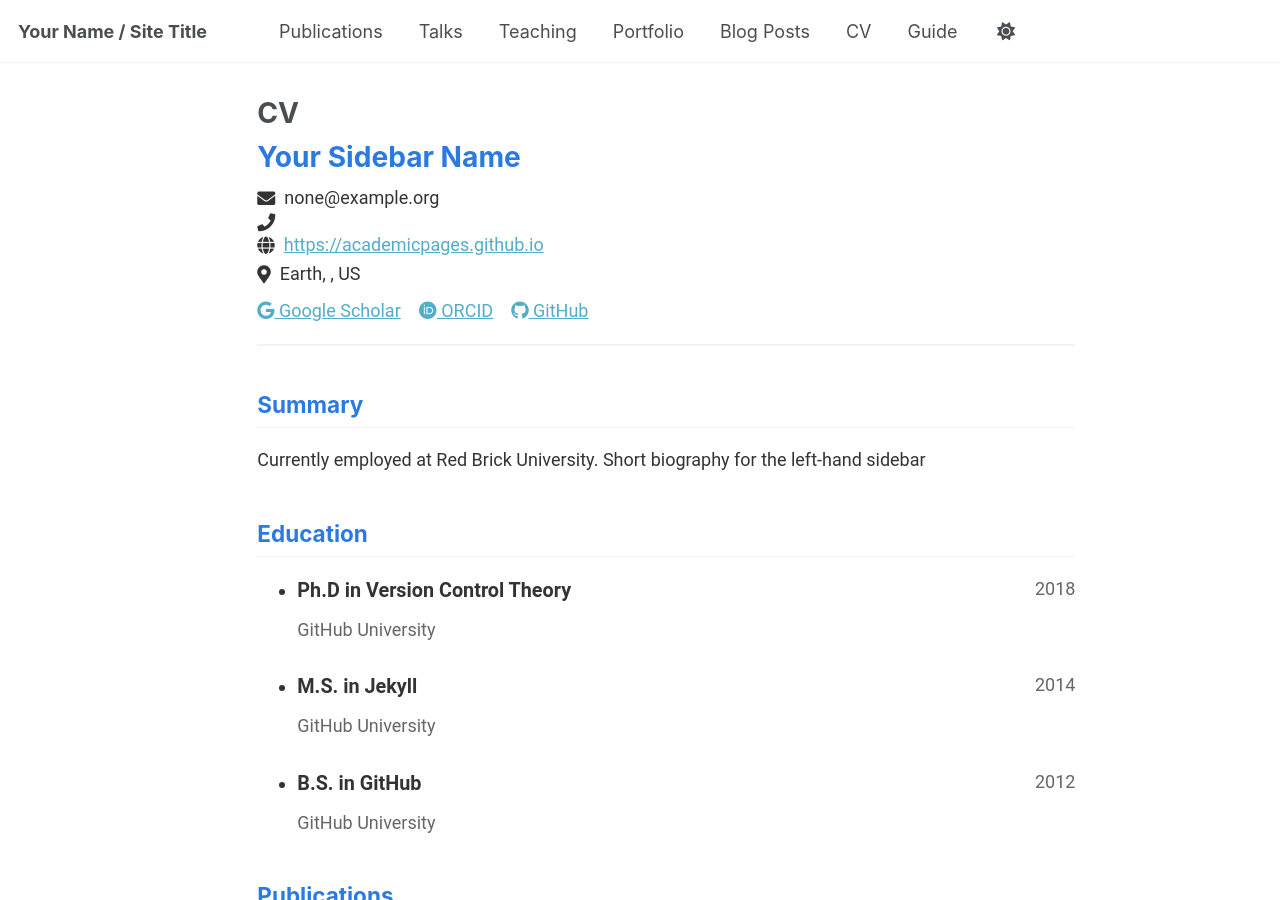
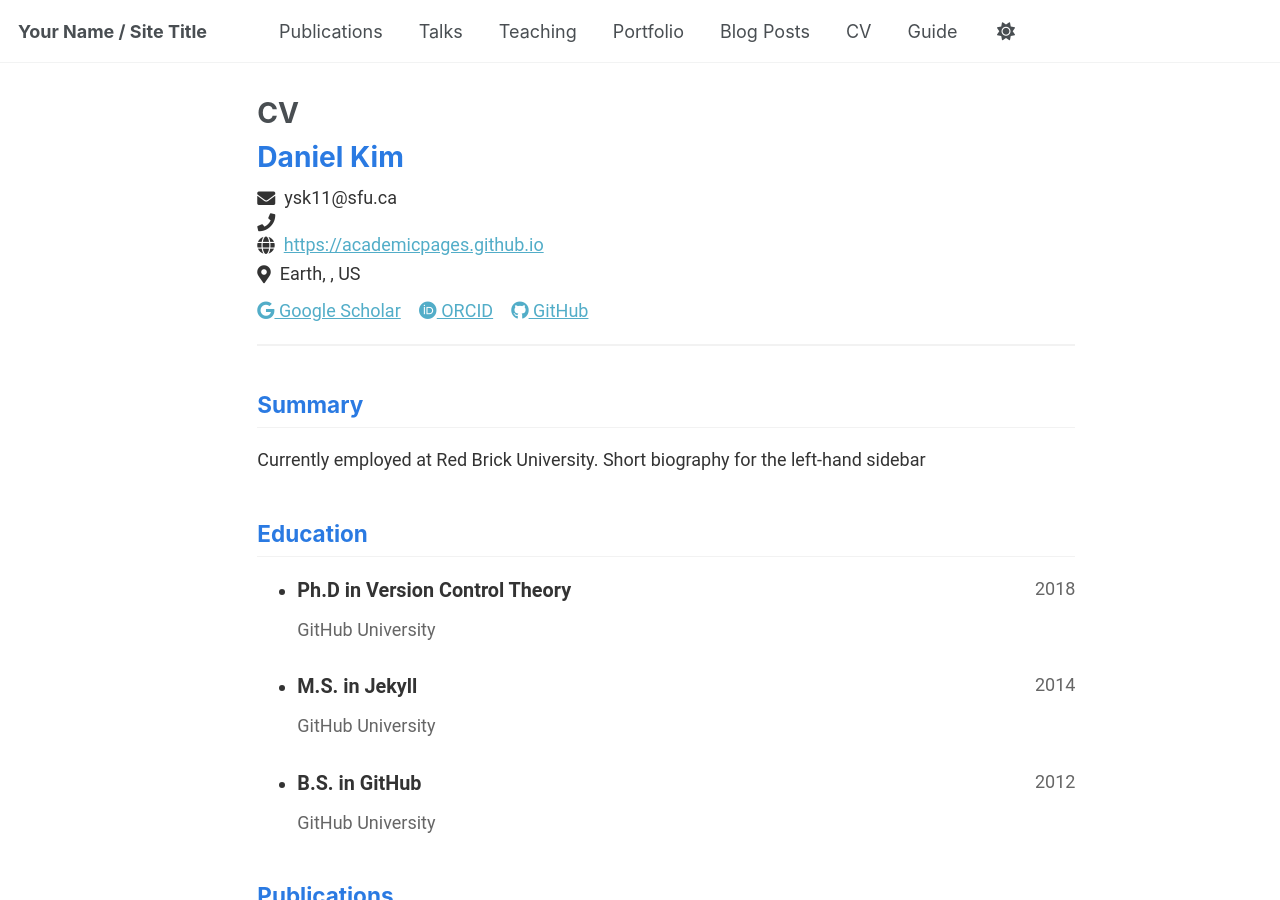
Before and after one commit to dxanielkm/dxanielkm.github.io, a Jekyll site: the page built from _pages/cv-json.md, in a window 1280 px wide and 900 px high. Built offline with Jekyll 4.4.1, drawn with Linux system fonts in a browser that asks for light colours.

Commit message:
Update cv.json

```diff
--- a/_data/cv.json
+++ b/_data/cv.json
@@ -1,7 +1,7 @@
 {
   "basics": {
-    "name": "Your Sidebar Name",
-    "email": "none@example.org",
+    "name": "Daniel Kim",
+    "email": "ysk11@sfu.ca",
     "phone": "",
     "website": "https://academicpages.github.io",
     "summary": "Currently employed at Red Brick University. Short biography for the left-hand sidebar",
```
